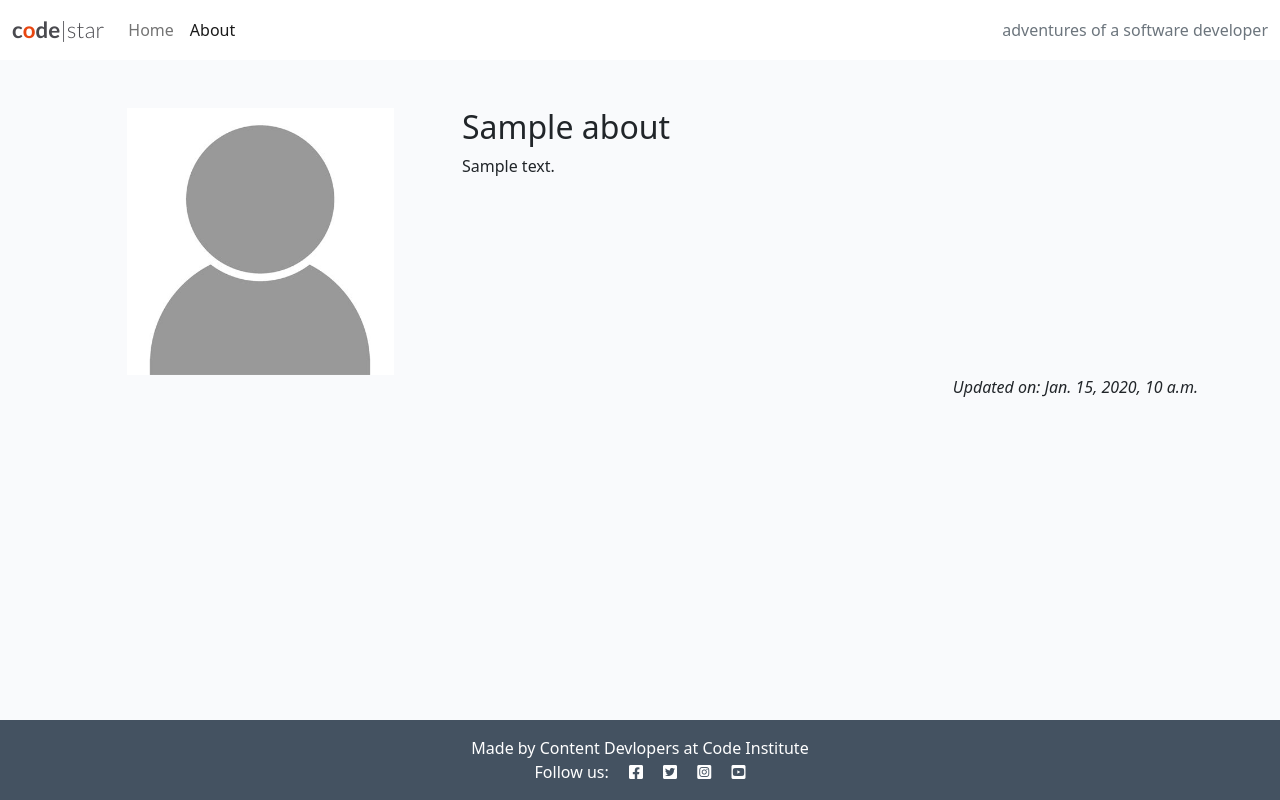
After one commit to JOCPhys/Django-Blog-JOC, a Django app: page /about/ in a window 1280 px wide. The commit adds this page. Run offline with Django 4.2, Linux system fonts and the light colour scheme; tables that the repository leaves empty hold one stand-in row (values such as "Sample post").

Commit message:
add templates and about link

```diff
--- /dev/null
+++ b/about/templates/about/about.html
@@ -0,0 +1,23 @@
+{% extends 'base.html' %}
+{% block content %}
+{% load static %}
+<div class="container mt-5">
+    <div class="row">
+        <div class="col-4 text-center">
+            <img src="{% static 'images/nobody.jpg' %}" width="75%">
+        </div>
+        <div class="col-8">
+            <!-- Title goes between these h2 tags -->
+            <h2>{{ about.title }}</h2>
+            <!-- Content goes directly underneath this -->
+            {{ about.content | safe }}
+        </div>
+    </div>
+    <div class="row">
+        <div class="col text-right">
+            <!-- Updated on field goes in here -->
+            <p class="text-end"><em>Updated on: {{ about.updated_on }}</em></p>
+        </div>
+      </div>
+</div>
+{% endblock content %}
--- /dev/null
+++ b/about/urls.py
@@ -0,0 +1,6 @@
+from . import views
+from django.urls import path
+
+urlpatterns = [
+    path('', views.about_me, name='about'),
+]
--- a/codestar/urls.py
+++ b/codestar/urls.py
@@ -19,6 +19,7 @@ from django.urls import path, include
 
 
 urlpatterns = [
+    path("about/", include("about.urls"), name="about-urls"),
     path('admin/', admin.site.urls),
     path('summernote/', include('django_summernote.urls')),
     path("", include("blog.urls"), name="blog-urls"),
--- a/templates/base.html
+++ b/templates/base.html
@@ -1,6 +1,6 @@
 {% load static %}
-
 {% url 'home' as home_url %}
+{% url 'about' as about_url %}
 
 <!DOCTYPE html>
 <html class="h-100" lang="en">
@@ -42,6 +42,11 @@
                         <a class="nav-link {% if request.path == home_url %}active{% endif %}" aria-current="page"
                             href="{% url 'home' %}">Home</a>
                     </li>
+                    <li class="nav-item">
+                        <a class="nav-link {% if request.path == about_url %}
+                          active{%endif%}" aria-current="page"
+                          href="{% url 'about' %}">About</a>
+                    </li>
 
                 </ul>
                 <span class="navbar-text text-muted">
```
Also changed, not shown: static/images/nobody.jpg (added), 1 other file.
